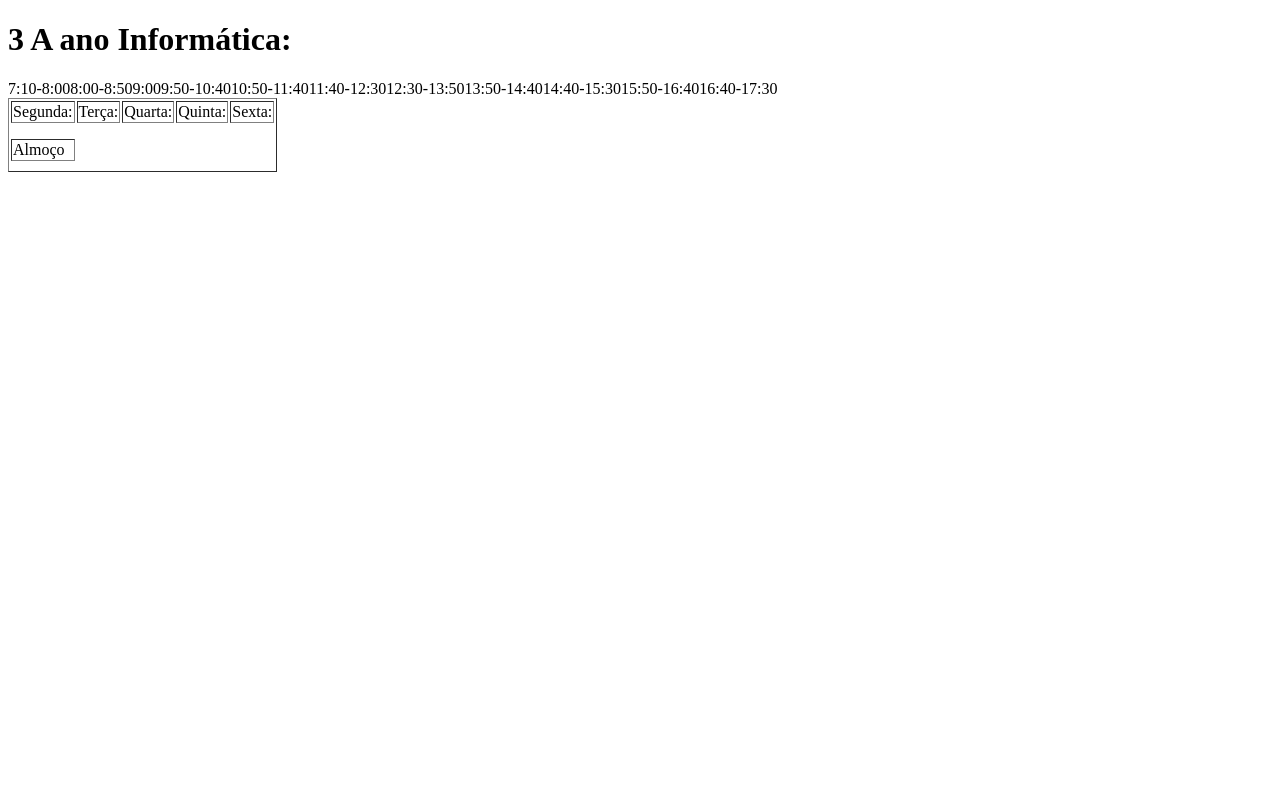
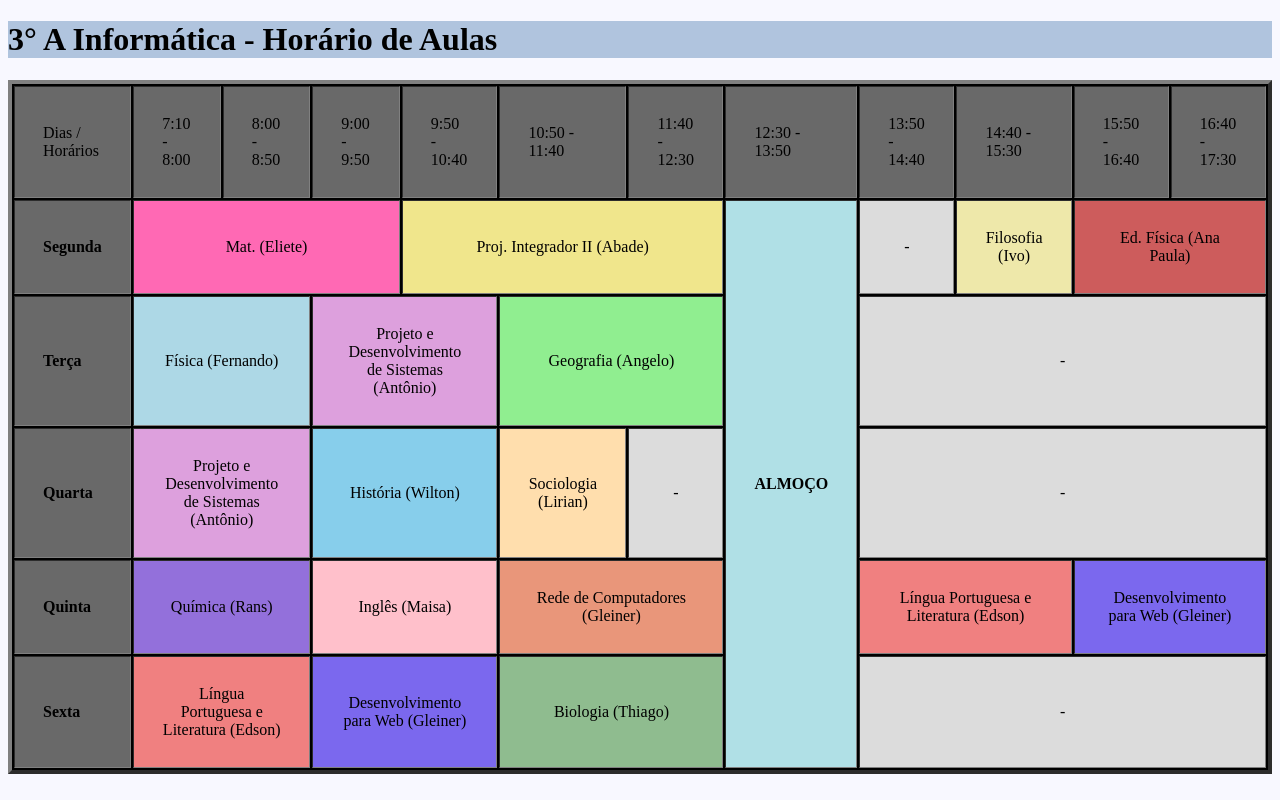
Before and after one commit to 1u4a/PDW, a plain HTML site: page tabelaAULAS.html in a window 1280 px wide. Drawn offline with Linux system fonts and the light colour scheme.

Commit message:
Tabela de Aulas!
Essa é a atividade da tabela de aulas finalizada. :D

```diff
--- a/tabelaAULAS.html
+++ b/tabelaAULAS.html
@@ -3,30 +3,70 @@
 <head>
     <meta charset="UTF-8">
     <meta name="viewport" content="width=device-width, initial-scale=1.0">
-    <title>Horários de Aula - 3 A, informática</title>
+    <title>Horários de Aula - 3° A Informática</title>
 </head>
-<body>
-    <h1>3 A ano Informática:</h1>
-    <table border="1">
+<body bgcolor="GhostWhite">
+    <h1 style="background-color: LightSteelBlue">3° A Informática - Horário de Aulas</h1>
+
+    <table border="4" cellpadding="28" width="100%" bgcolor="Black">
         <tr>
-            <td>Segunda:</td>
-            <td>Terça:</td>
-            <td>Quarta:</td>
-            <td>Quinta:</td>
-            <td>Sexta:</td>
+            <td bgcolor="#696969">Dias / Horários</td>
+            <td bgcolor="#696969">7:10 - 8:00</td>
+            <td bgcolor="#696969">8:00 - 8:50</td>
+            <td bgcolor="#696969">9:00 - 9:50</td>
+            <td bgcolor="#696969">9:50 - 10:40</td>
+            <td bgcolor="#696969">10:50 - 11:40</td>
+            <td bgcolor="#696969">11:40 - 12:30</td>
+            <td bgcolor="#696969">12:30 - 13:50</td>
+            <td bgcolor="#696969">13:50 - 14:40</td>
+            <td bgcolor="#696969">14:40 - 15:30</td>
+            <td bgcolor="#696969">15:50 - 16:40</td>
+            <td bgcolor="#696969">16:40 - 17:30</td>
         </tr>
-        <tr>7:10-8:00</tr>
-        <tr>8:00-8:50</tr>
-        <tr>9:00</tr>
-        <tr>9:50-10:40</tr>
-        <tr>10:50-11:40</tr>
-        <tr>11:40-12:30</tr>
-        <tr>12:30-13:50</tr>
-            <td>Almoço</td>
-        <tr>13:50-14:40</tr>
-        <tr>14:40-15:30</tr>
-        <tr>15:50-16:40</tr>
-        <tr>16:40-17:30</tr>
+
+        <tr>
+            <td bgcolor="#696969"><b>Segunda</b></td>
+            <td colspan="3" align="center" bgcolor="HotPink">Mat. (Eliete)</td>
+            <td colspan="3" align="center" bgcolor="Khaki">Proj. Integrador II (Abade)</td>
+            <td rowspan="5" align="center" bgcolor="PowderBlue"><b>ALMOÇO</b></td>
+            <td colspan="1" align="center" bgcolor="Gainsboro"> - </td>
+            <td align="center" bgcolor="PaleGoldenrod">Filosofia (Ivo)</td>
+            <td colspan="2" align="center" bgcolor="IndianRed">Ed. Física (Ana Paula)</td>
+        </tr>
+
+        <tr>
+            <td bgcolor="#696969"><b>Terça</b></td>
+            <td colspan="2" align="center" bgcolor="LightBlue">Física (Fernando)</td>
+            <td colspan="2" align="center" bgcolor="Plum">Projeto e Desenvolvimento de Sistemas (Antônio)</td>
+            <td colspan="2" align="center" bgcolor="LightGreen">Geografia (Angelo)</td>
+            <td colspan="4" align="center" bgcolor="Gainsboro"> - </td>
+        </tr>
+
+        <tr>
+            <td bgcolor="#696969"><b>Quarta</b></td>
+            <td colspan="2" align="center" bgcolor="Plum">Projeto e Desenvolvimento de Sistemas (Antônio)</td>
+            <td colspan="2" align="center" bgcolor="SkyBlue">História (Wilton)</td>
+            <td align="center" bgcolor="NavajoWhite">Sociologia (Lirian)</td>
+            <td colspan="1" align="center" bgcolor="Gainsboro"> - </td>
+            <td colspan="4" align="center" bgcolor="Gainsboro"> - </td>
+        </tr>
+
+        <tr>
+            <td bgcolor="#696969"><b>Quinta</b></td>
+            <td colspan="2" align="center" bgcolor="MediumPurple">Química (Rans)</td>
+            <td colspan="2" align="center" bgcolor="Pink">Inglês (Maisa)</td>
+            <td colspan="2" align="center" bgcolor="DarkSalmon">Rede de Computadores (Gleiner)</td>
+            <td colspan="2" align="center" bgcolor="LightCoral">Língua Portuguesa e Literatura (Edson)</td>
+            <td colspan="2" align="center" bgcolor="MediumSlateBlue">Desenvolvimento para Web (Gleiner)</td>
+        </tr>
+
+        <tr>
+            <td bgcolor="#696969"><b>Sexta</b></td>
+            <td colspan="2" align="center" bgcolor="LightCoral">Língua Portuguesa e Literatura (Edson)</td>
+            <td colspan="2" align="center" bgcolor="MediumSlateBlue">Desenvolvimento para Web (Gleiner)</td>
+            <td colspan="2" align="center" bgcolor="DarkSeaGreen">Biologia (Thiago)</td>
+            <td colspan="4" align="center" bgcolor="Gainsboro"> - </td>
+        </tr>
     </table>
 </body>
 </html>
```
